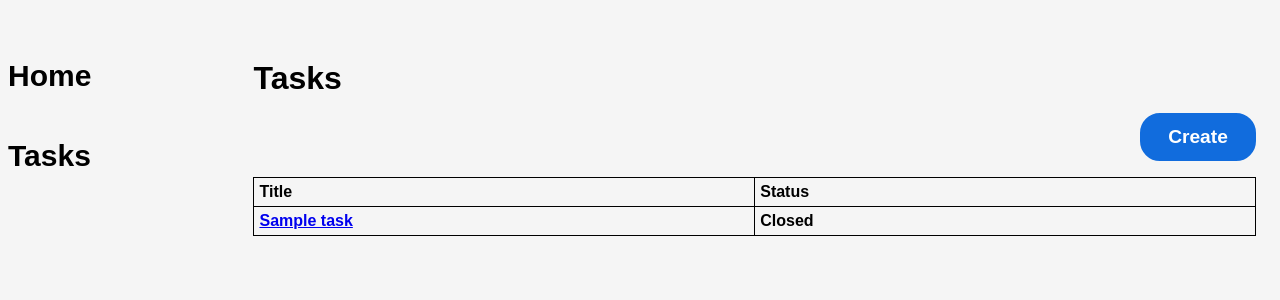
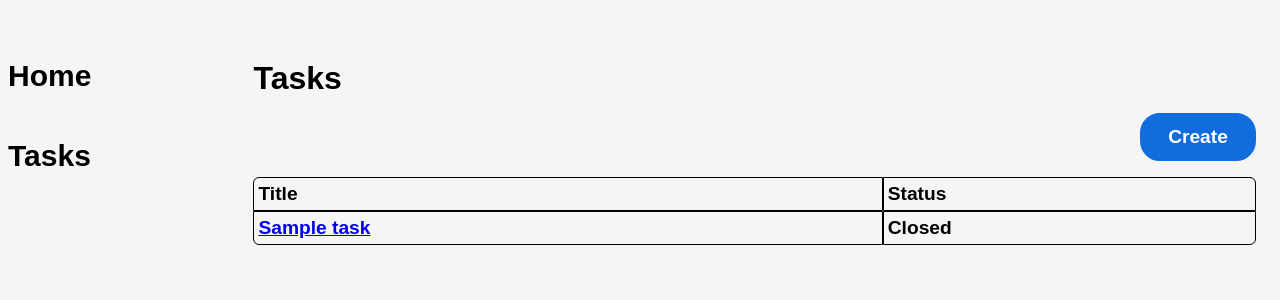
Before and after one commit to mmerklinger/todo-app, a Python web app: template todo_app/templates/tasks_get.html in a window 1280 px wide. Shown: the part 72-372 px from the top of the page. Run offline with Jinja, Linux system fonts and the light colour scheme; the template is opened without the code that fills it: most values are stand-ins (such as "Sample title", 1, 10 or a date in 2020); lists and menus that the app fills with data are empty.

Commit message:
Adapt tables to wireframes

```diff
--- a/todo_app/static/styles.css
+++ b/todo_app/static/styles.css
@@ -84,18 +84,37 @@ textarea {
 /* tables */
 
 table {
-    margin-top: 1em;
-    border-collapse: collapse;
-    border-spacing: 0px;
-    table-layout: fixed;
+    border-spacing: 0;
     width: 100%;
+    line-height: 2rem;
+    text-indent: 0.25rem;
+    font-size: 1.2rem;
+    font-weight: bold;
 }
 
-table, th, td {
-    padding: 5px;
-    border: 1px solid black;
+th {
+    border: solid 1px black;
     text-align: left;
-    overflow: hidden;
+}
+
+th:first-child {
+    border-radius: 6px 0 0 0;
+}
+
+th:last-child {
+    border-radius: 0 6px 0 0;
+}
+
+td {
+    border: solid 1px black;
+}
+
+tr:last-child > td:first-child {
+    border-radius: 0 0 0 6px;
+}
+
+tr:last-child > td:last-child {
+    border-radius: 0 0 6px 0;
 }
 
 /* task box */
--- a/todo_app/templates/tasks_get.html
+++ b/todo_app/templates/tasks_get.html
@@ -21,11 +21,11 @@
                             </tr>
                             {% for task in tasks %}
                             <tr>
-                                <th><a href="{{ url_for('tasks.get_by_id', id=task.id) }}">{{ task.title }}</a></th>
+                                <td><a href="{{ url_for('tasks.get_by_id', id=task.id) }}">{{ task.title }}</a></td>
                                 {% if task.open %}
-                                <th>Open</th>
+                                <td>Open</td>
                                 {% else %}
-                                <th>Closed</th>
+                                <td>Closed</td>
                                 {% endif %}
                             </tr>
                             {% endfor %}
```
